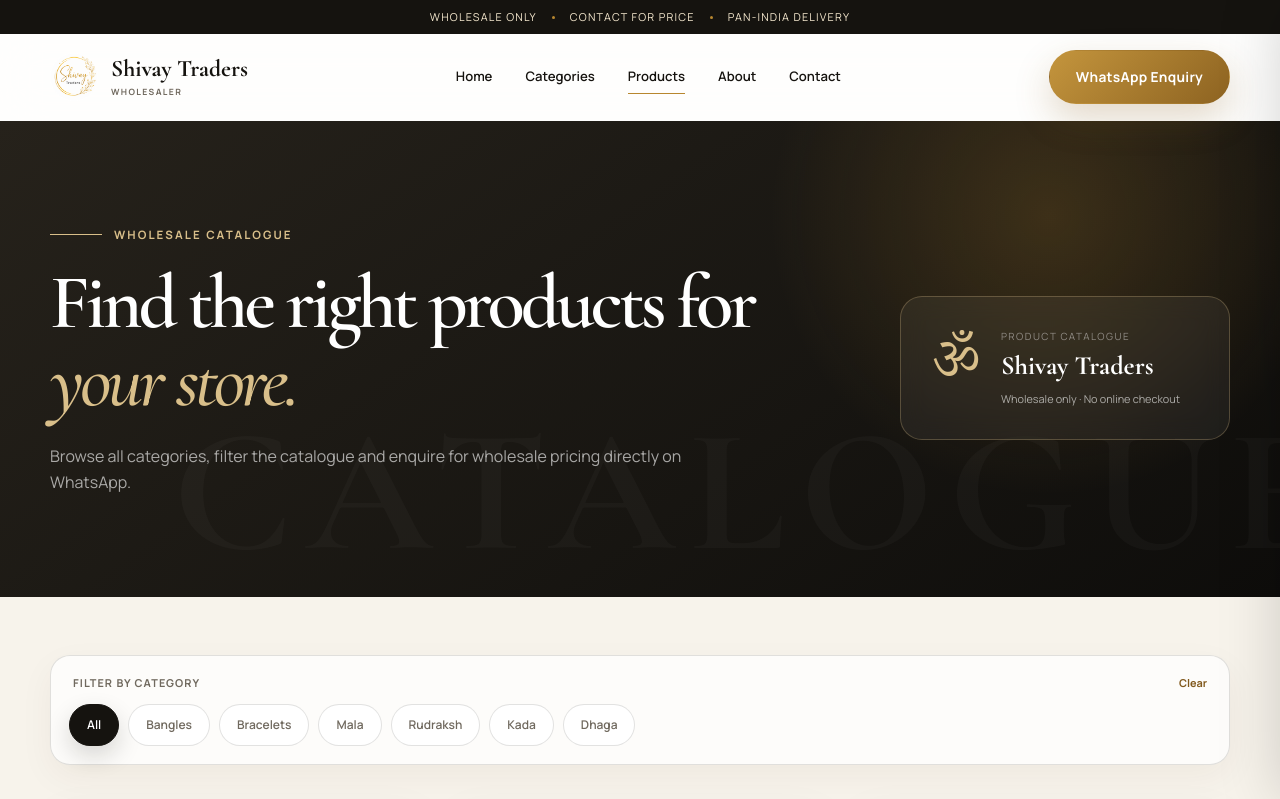
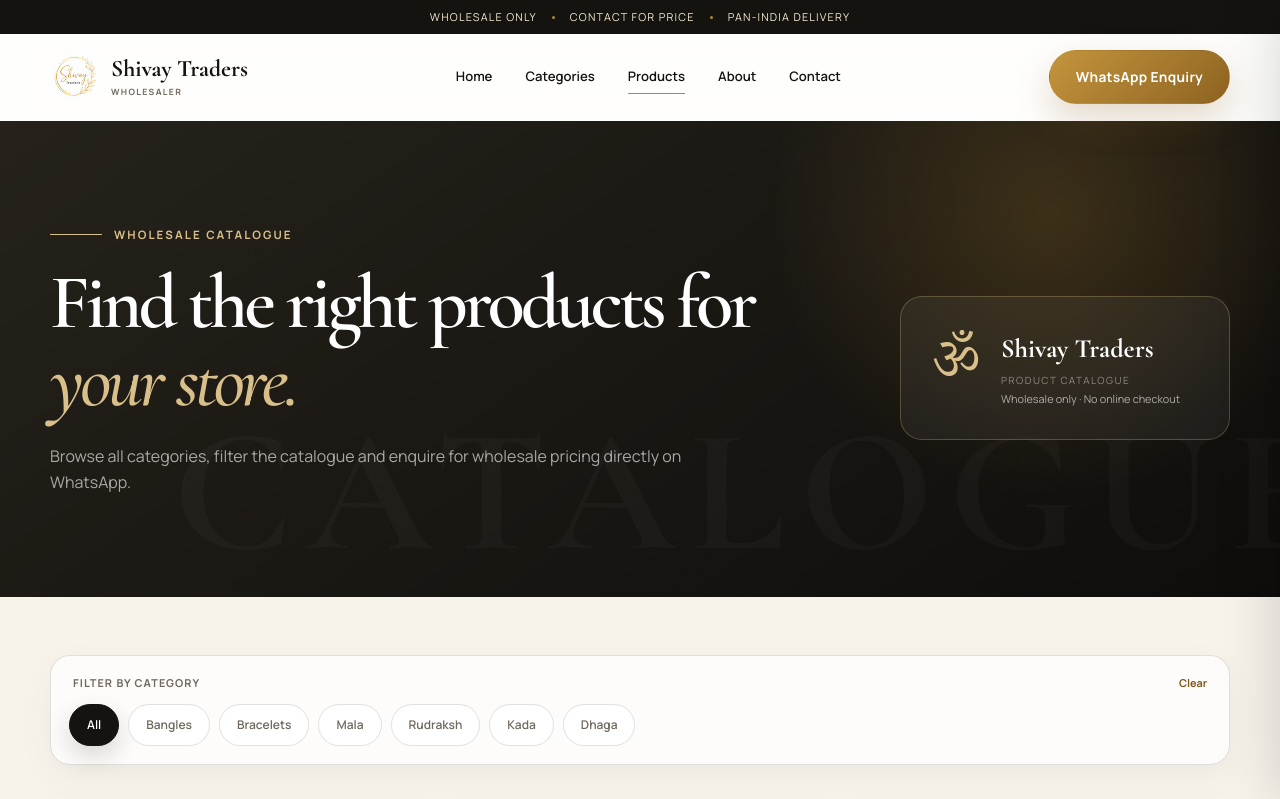
Before and after one commit to gabbarmanojverma-bit/shivaytraders, a plain HTML site: page products.html in a window 1280 px wide. Shown: the top 799 px of the page. Drawn offline with nearby package versions, Linux system fonts and the light colour scheme.

Commit message:
Update products page

```diff
--- a/products.html
+++ b/products.html
@@ -87,7 +87,7 @@
         </div>
         <div class="products-hero-badge reveal">
           <span>ॐ</span>
-          <div><small>Product Catalogue</small><strong>Shivay Traders</strong><p>Wholesale only · No online checkout</p></div>
+          <div><strong>Shivay Traders</strong><small>Product Catalogue</small><p>Wholesale only · No online checkout</p></div>
         </div>
       </div>
     </section>
```
